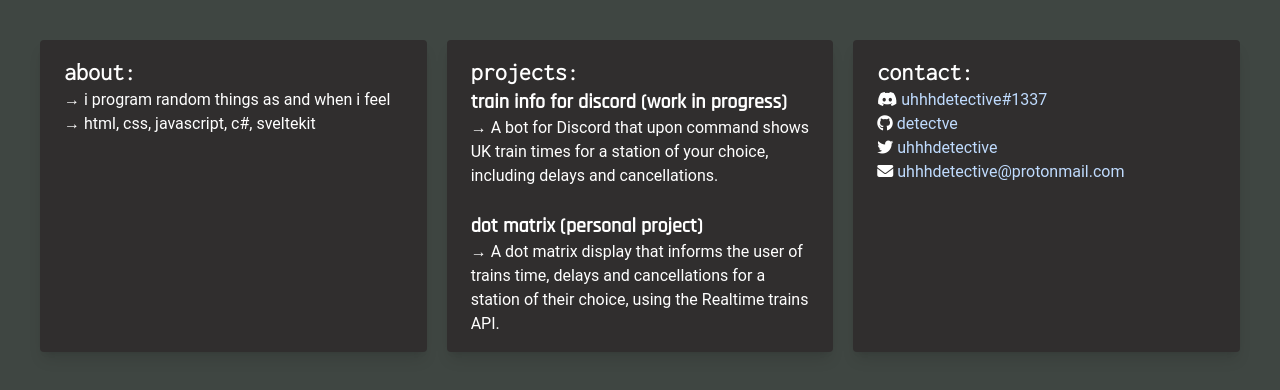
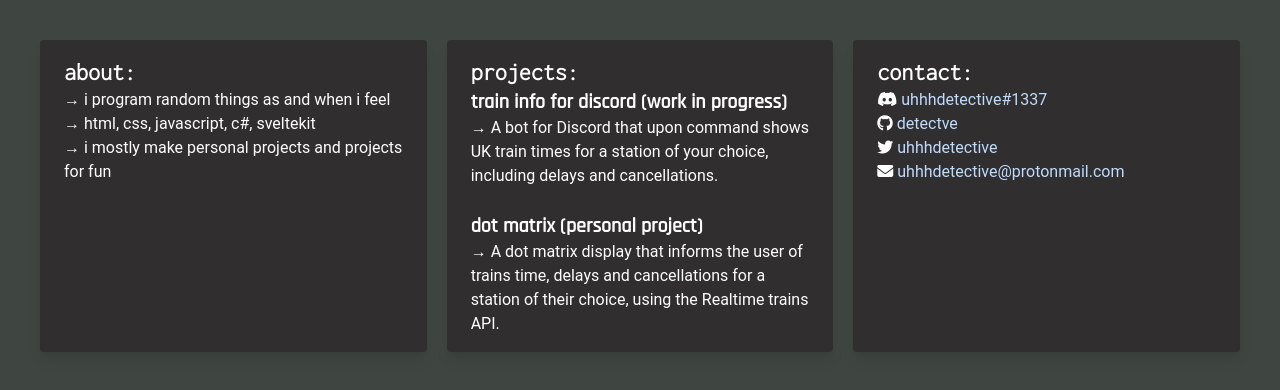
Before and after one commit to detectve/uhhhdetective.com, a SvelteKit app: page / in a window 1280 px wide. Shown: the top 390 px of the page. Built offline with nearby package versions, Linux system fonts and the light colour scheme.

Commit message:
info addition

```diff
--- a/src/routes/+page.svelte
+++ b/src/routes/+page.svelte
@@ -10,6 +10,7 @@
                 <h1 class="text-white text-2xl font-semibold">about:</h1>
                 <p class="text-white">→ i program random things as and when i feel</p>
                 <p class="text-white">→ html, css, javascript, c#, sveltekit</p>
+                <p class="text-white">→ i mostly make personal projects and projects for fun</p>
             </div>
         </div>
 
```
